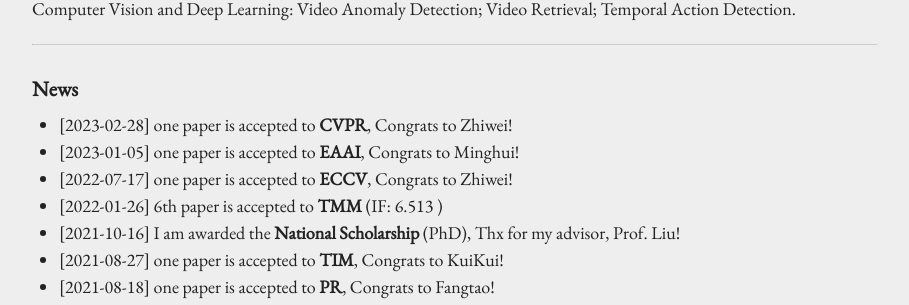
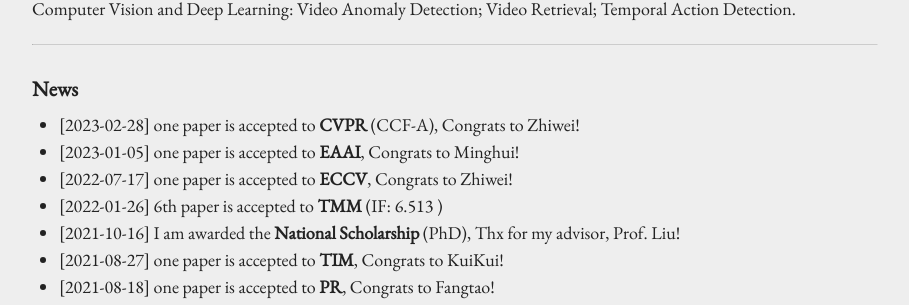
Before and after one commit to Roc-Ng/Roc-Ng.github.io, a Jekyll site: the page built from index.md, in a window 1280 px wide. Shown: the part 764-1069 px from the top of the page, without its empty margins (185-1094 px from the left). Built offline with Jekyll 4.4.1, drawn with Linux system fonts in a browser that asks for light colours.

Commit message:
Update index.md

```diff
--- a/index.md
+++ b/index.md
@@ -33,7 +33,7 @@ Computer Vision and Deep Learning: Video Anomaly Detection; Video Retrieval; Tem
 ------
 
 ### News
-+ [2023-02-28]  one paper is accepted to **CVPR**, Congrats to Zhiwei!
++ [2023-02-28]  one paper is accepted to **CVPR** (CCF-A), Congrats to Zhiwei!
 + [2023-01-05]  one paper is accepted to **EAAI**, Congrats to Minghui!
 + [2022-07-17]  one paper is accepted to **ECCV**, Congrats to Zhiwei!
 + [2022-01-26]  6th paper is accepted to **TMM** (IF: 6.513 )
```
